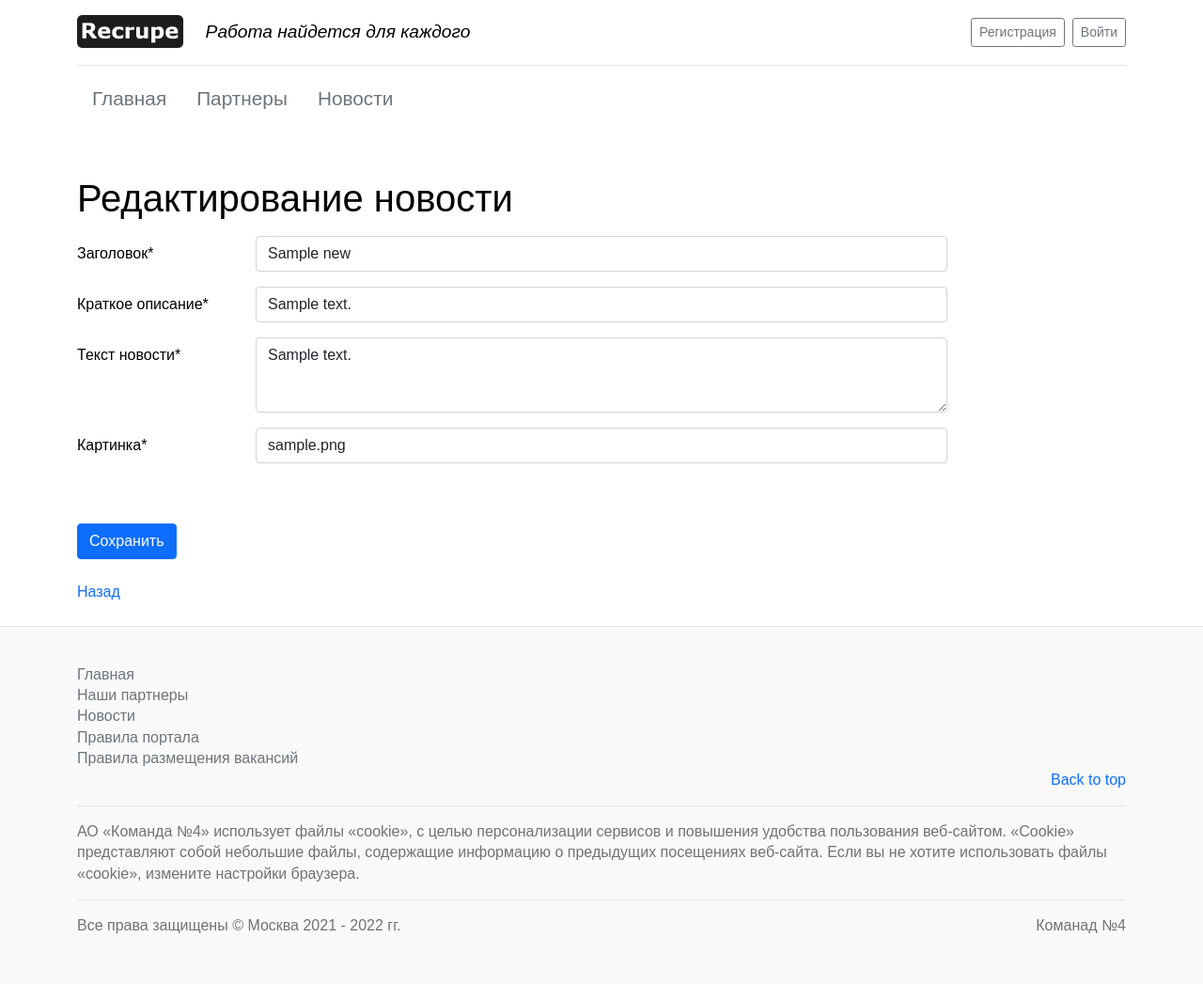
After one commit to AlexKhlybov/gb_recrupe, a Django app: page /news/update/1/ in a window 1280 px wide. The commit adds this page. Shown: the whole page at 94% size. Run offline with Django 3.2, Linux system fonts and the light colour scheme; tables that the repository leaves empty hold one stand-in row (values such as "Sample post"); some libraries are stand-ins or nearby versions.

Commit message:
Добавлена форма редактирования новости

```diff
--- /dev/null
+++ b/apps/news/forms.py
@@ -0,0 +1,30 @@
+from django import forms
+
+from crispy_forms.helper import FormHelper
+from crispy_forms.layout import Layout, Submit, ButtonHolder
+
+from apps.news.models import News
+
+
+class NewsEditForm(forms.ModelForm):
+
+    class Meta:
+        model = News
+        exclude = ("created",)
+
+    def __init__(self, *args, **kwargs):
+        super().__init__(*args, **kwargs)
+        self.helper = FormHelper()
+        self.helper.form_class = "form-horizontal"
+        self.helper.label_class = "col-lg-2"
+        self.helper.field_class = "col-lg-8  mb-3"
+        self.helper
+        self.helper.layout = Layout(
+            "title",
+            "short_text",
+            "text",
+            "image",
+            ButtonHolder(
+                Submit('submit', 'Сохранить', css_class='bg-prymary  mt-5  text-white')
+            )
+        )
--- a/apps/news/urls.py
+++ b/apps/news/urls.py
@@ -2,9 +2,10 @@ from django.urls import path
 
 from apps.news import views as news
 
-app_name = 'users'
+app_name = 'news'
 
 urlpatterns = [
     path('', news.NewsListView.as_view(), name='all'),
     path('<int:pk>/', news.NewsDetailView.as_view(), name='detail_news'),
+    path('update/<int:pk>/', news.NewsUpdateView.as_view(), name='update_news'),
 ]
--- a/apps/news/views.py
+++ b/apps/news/views.py
@@ -1,6 +1,9 @@
-from django.views.generic import DetailView, ListView
+from pyexpat import model
+from django.urls import reverse_lazy
+from django.views.generic import DetailView, ListView, UpdateView
 
 from apps.news.models import News
+from apps.news.forms import NewsEditForm
 
 
 class NewsListView(ListView):
@@ -23,3 +26,14 @@ class NewsDetailView(DetailView):
         context = super().get_context_data(**kwargs)
         context["title"] = "Детали новости"
         return context
+
+
+class NewsUpdateView(UpdateView):
+    model = News
+    success_url = reverse_lazy("news:all")
+    form_class = NewsEditForm
+
+    def get_context_data(self, **kwargs):
+        context = super().get_context_data(**kwargs)
+        context["title"] = "Новость/редактирование"
+        return context
--- a/recrupe/settings.py
+++ b/recrupe/settings.py
@@ -29,6 +29,8 @@ INSTALLED_APPS = [
     'apps.companies',
     'apps.vacancies',
     'apps.resume',
+
+    'crispy_forms',
 ]
 
 MIDDLEWARE = [
@@ -42,6 +44,8 @@ MIDDLEWARE = [
 ]
 
 ROOT_URLCONF = 'recrupe.urls'
+
+CRISPY_TEMPLATE_PACK = 'bootstrap4'
 
 TEMPLATES = [
     {
--- a/requirements.txt
+++ b/requirements.txt
@@ -3,4 +3,5 @@ isort
 flake8
 python-dateutil
 django-import-export
+django-crispy-forms
 tablib
--- /dev/null
+++ b/templates/news/news_form.html
@@ -0,0 +1,16 @@
+{% extends 'base.html' %}
+
+{% load crispy_forms_tags %}
+
+{% block content %}
+<div class="container">
+    <form method="post" enctype="multipart/form-data">
+        <h1 class="mt-5  mb-3">Редактирование новости</h1>
+        {% csrf_token %}
+        {% crispy form %}
+    </form>
+    <div class="my-4">
+        <a class="mt-3" onclick="javascript:history.back(); return false;">Назад</a>
+    </div>
+</div>
+{% endblock %}
--- a/templates/news/news_list.html
+++ b/templates/news/news_list.html
@@ -14,7 +14,10 @@
                     <div class="mb-1 text-muted">{{ item.created|date:'d.m.Y' }}</div>
                     <h3 class="mb-2">{{ item.title }}</h3>
                     <p class="card-text mb-auto">{{ item.short_text }}</p>
-                    <a href="{% url 'news:detail_news' item.pk %}" class="stretched-link">Подробнее</a>
+                    <div class="d-flex">
+                        <a class="mx-3" href="{% url 'news:detail_news' item.pk %}" class="stretched-link">Подробнее</a>
+                        <a href="{% url 'news:update_news' item.pk %}" class="stretched-link">Редактировать</a>
+                    </div>
                 </div>
             </div>
         </div>
```
